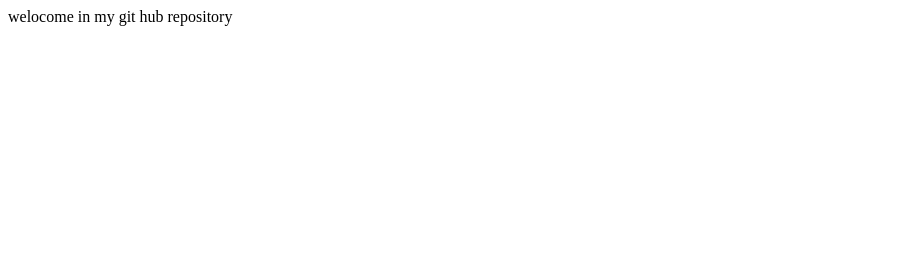
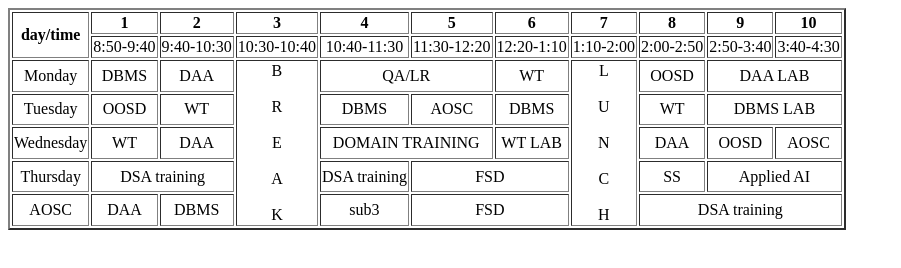
Before and after one commit to Ayush-prajapati1/ABES_EC_CS_C_FSD_AYUSH, a plain HTML site: page day1/index.html in a window 1280 px wide. Shown: the whole page, without its empty margins (0-901 px from the left). Drawn offline with Linux system fonts and the light colour scheme.

Commit message:
CHANGE HAI

```diff
--- a/day1/index.html
+++ b/day1/index.html
@@ -4,8 +4,106 @@
     <meta charset="UTF-8">
     <meta name="viewport" content="width=device-width, initial-scale=1.0">
     <title>Document</title>
+
+    <style>
+        td{
+            text-align: center;
+        }
+    </style>
 </head>
 <body>
-    <div id ="container">welocome in my git hub repository</div>
+   <table border="2"  style="border: 2px solid bllack;">
+    <tr>
+        <th rowspan="2">day/time</th>
+        <th>1</th>
+        <th>2</th>
+        <th>3</th>
+        <th>4</th>
+        <th>5</th>
+        <th>6</th>
+        <th>7</th>
+        <th>8</th>
+        <th>9</th>
+        <th>10</th>
+    </tr>
+       <tr>
+         <td>8:50-9:40</td>
+        <td>9:40-10:30</td>
+        <td>10:30-10:40</td>
+        <td>10:40-11:30</td>
+        <td>11:30-12:20</td>
+        <td>12:20-1:10</td>
+        <td>1:10-2:00</td>
+        <td>2:00-2:50</td>
+        <td>2:50-3:40</td>
+        <td>3:40-4:30</td>
+        </tr>
+
+        <tr>
+            <td>Monday</td>
+            <td>DBMS</td>
+            <td>DAA</td>
+            <td rowspan="5">B <BR></BR>R <BR></BR>E <BR></BR>A <BR></BR>K</td>
+
+            <td colspan="2">QA/LR</td>
+            <td>WT</td>
+            <td rowspan="5">L <BR></BR>U <BR></BR>N <BR></BR>C <BR></BR>H</td>
+            <td>OOSD</td>
+            <td colspan="2">DAA LAB</td>
+
+        </tr>
+           <tr>
+            <td>Tuesday</td>
+            <td>OOSD</td>
+            <td>WT</td>
+
+            <td>DBMS</td>
+            <td >AOSC</td>
+            <td>DBMS</td>
+
+            <td>WT</td>
+            <td colspan="2">DBMS LAB</td>
+
+        </tr>
+        <tr>
+            <td>Wednesday</td>
+            <td>WT</td>
+            <td>DAA</td>
+
+            <td colspan="2">DOMAIN TRAINING</td>
+
+            <td>WT LAB</td>
+
+            <td>DAA</td>
+            <td>OOSD</td>
+            <td>AOSC</td>
+        </tr>
+        <tr>
+            <td>Thursday</td>
+            <td colspan="2">DSA training</td>
+
+
+            <td>DSA training</td>
+            <td colspan="2">FSD</td>
+            <!-- <td>sub5</td> -->
+
+            <td>SS</td>
+            <td colspan="2">Applied AI</td>
+
+        </tr>
+        <tr>
+            <td>AOSC</td>
+            <td>DAA</td>
+            <td>DBMS</td>
+
+            <td>sub3</td>
+            <td colspan="2">FSD</td>
+            <!-- <td>sub5</td> -->
+
+            <td colspan="3">DSA training</td>
+
+        </tr>
+
+   </table>
 </body>
 </html>
```
